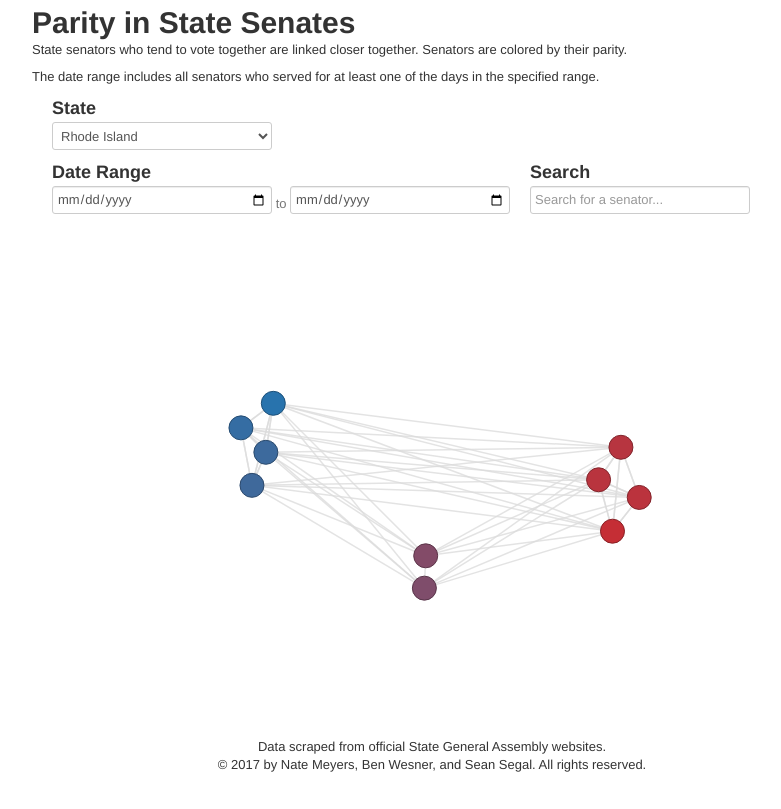
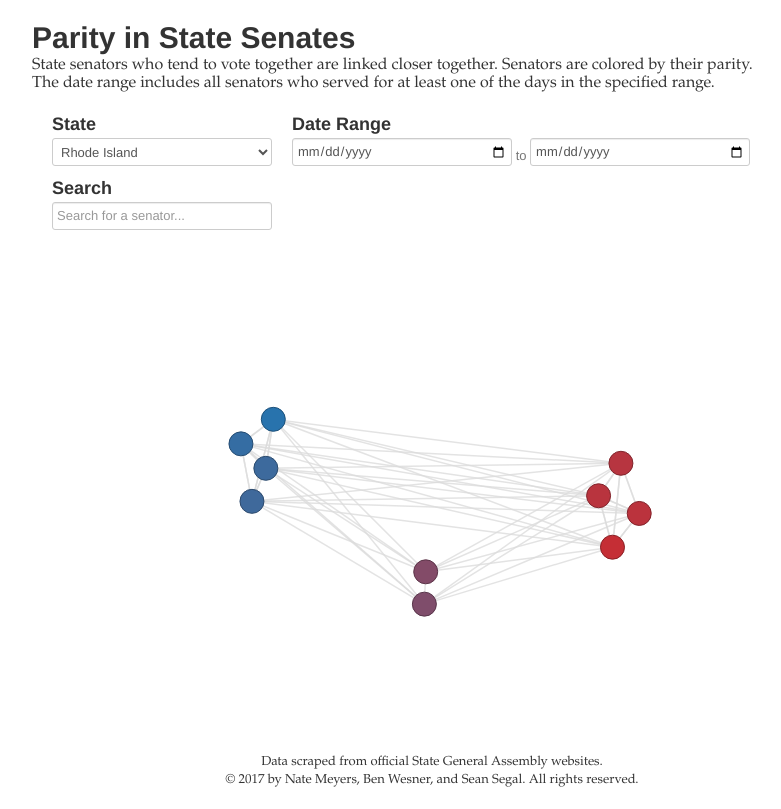
Before and after one commit to seansegal/parity-in-the-senate, a plain HTML site: page docs/index.html in a window 1280 px wide. Shown: the whole page, without its empty margins (208-989 px from the left). Drawn offline with Linux system fonts and the light colour scheme.

Commit message:
more website updates

```diff
--- a/docs/css/style.css
+++ b/docs/css/style.css
@@ -1,5 +1,13 @@
-body {
-  font-family: Helvetica, sans-serif;
+h1 {
+  font-family: Helvetica;
+}
+
+p {
+  font-family: Garamond;
+}
+
+header p {
+  font-size: 16px;
 }
 
 a, a:visited {
@@ -9,7 +17,7 @@ a, a:visited {
 
 #container {
   width: 800px;
-  padding: 5px 0 10px 0;
+  padding: 20px 0 10px 0;
   margin: auto;
 }
 
@@ -22,11 +30,16 @@ a, a:visited {
   width: 100%;
   float: left;
   margin-bottom: 10px;
+  margin-top: 10px;
 }
 
 .control {
   float: left;
   padding-left: 20px;
+}
+
+#search_section {
+  clear: both;
 }
 
 .control a {
@@ -46,6 +59,10 @@ a, a:visited {
 .control a.active {
   color: white;
   background: #555;
+}
+
+.control p {
+  font-family: Helvetica;
 }
 
 #dates p {
--- a/docs/index.html
+++ b/docs/index.html
@@ -26,10 +26,11 @@
   <div id="container" class="container">
     <header>
       <h1>Parity in State Senates</h1>
-      <p>State senators who tend to vote together are linked closer together. Senators are colored by their parity.</p>
-      <p>The date range includes all senators who served for at least one of the days in the specified range.</p>
+      <p>State senators who tend to vote together are linked closer together. Senators are colored by their parity.<br>
+      The date range includes all senators who served for at least one of the days in the specified range.</p>
     </header>
 
+    <div id="controls">
       <div id="state_selection" class="control">
         <h3>State</h3>
         <select id="state_select">
@@ -38,7 +39,6 @@
         </select>
       </div>
 
-    <div id="controls">
       <div id="dates" class="control">
         <h3>Date Range</h3>
         <input type="date" id="startDate" placeholder="Start date..."> <p>to<p>
```
Lines whose indentation alone changed are shown as unchanged.
